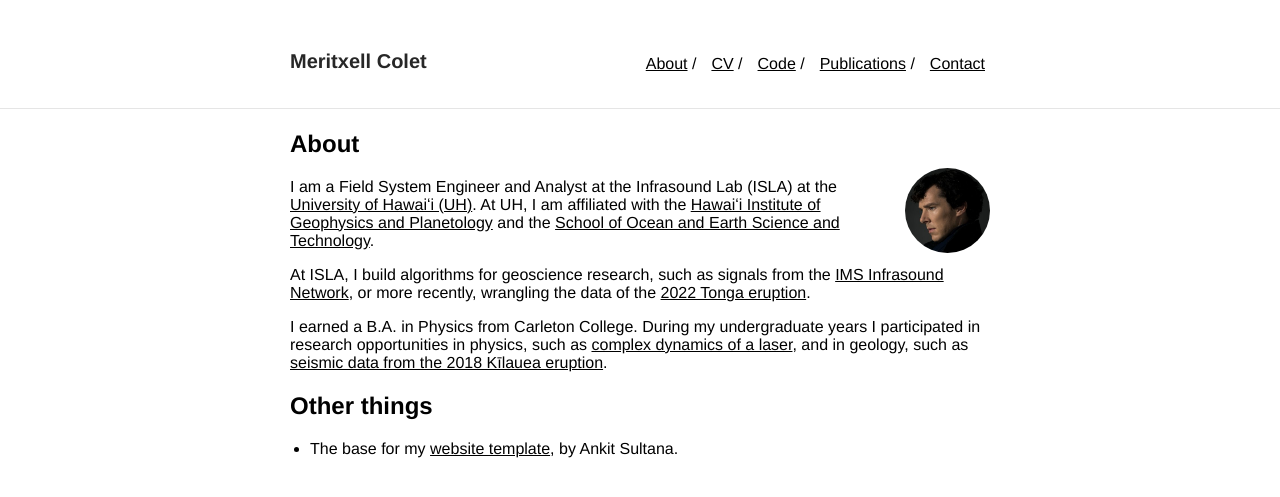
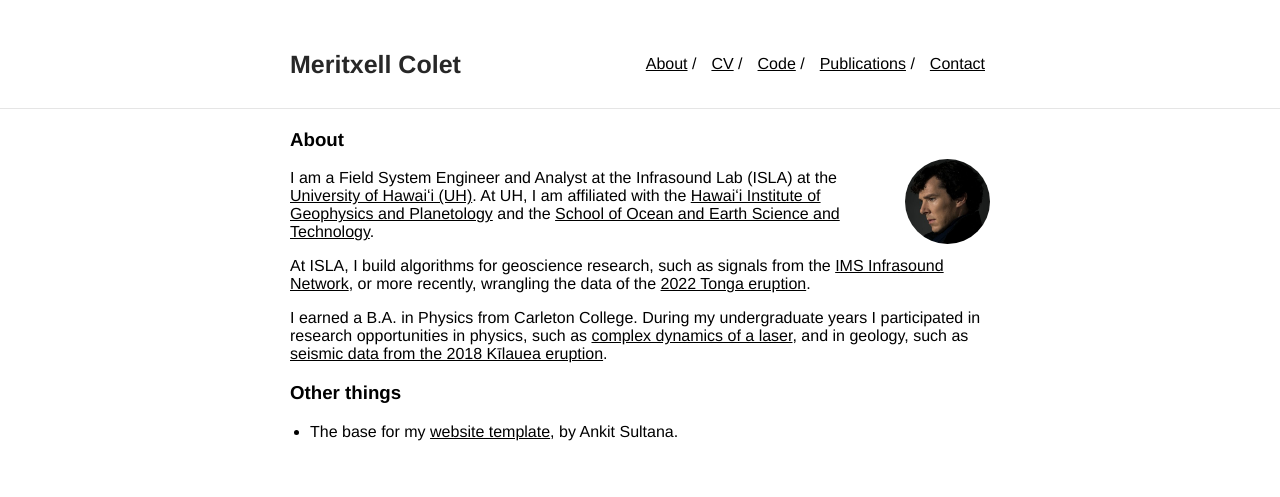
Before and after one commit to MeritxellC/MeritxellC.github.io, a Jekyll site: the page built from index.md, in a window 1280 px wide. Shown: the top 497 px of the page. Built offline with Jekyll 4.4.1, drawn with Linux system fonts in a browser that asks for light colours; our own code applies the rules of GitHub Pages for plain Markdown files.

```diff
--- a/_sass/_style.scss
+++ b/_sass/_style.scss
@@ -33,7 +33,7 @@ hr {
  */
 
 #author-name {
-    font-size: 20px;
+    font-size: 25px;
     color: #272727;
     display: inline-block;
     text-decoration: none;
--- a/index.md
+++ b/index.md
@@ -1,8 +1,9 @@
 ---
 layout: default
 ---
-
-## About
+<h3>
+About
+</h3>
 
 <img class="profile-picture" src="sherlock.jpg">
 
@@ -20,7 +21,8 @@ I earned a B.A. in Physics from Carleton College. During my undergraduate years
 in physics, such as [complex dynamics of a laser](https://www.nature.com/articles/s41598-018-29110-5), and in geology, such
 as [seismic data from the 2018 Kīlauea eruption](https://ui.adsabs.harvard.edu/abs/2019AGUFM.V43C0202C/abstract).
 
-
-## Other things
+<h3>
+Other things
+</h3>
 
 - The base for my [website template](https://github.com/ankitsultana/researcher), by Ankit Sultana.
```
